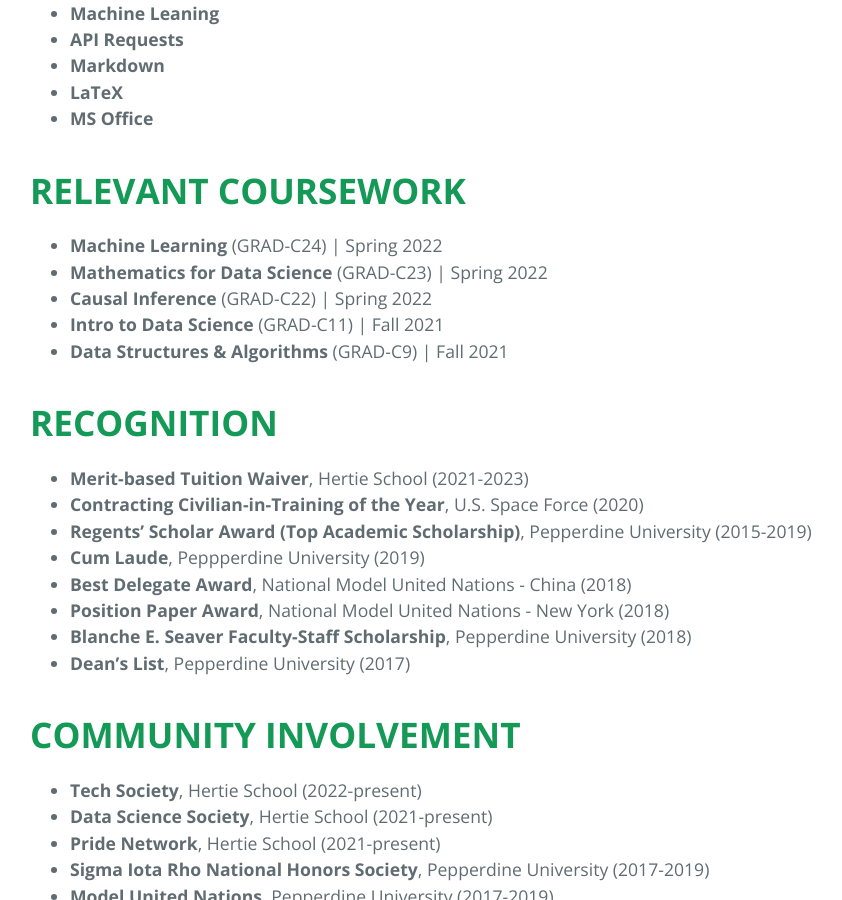
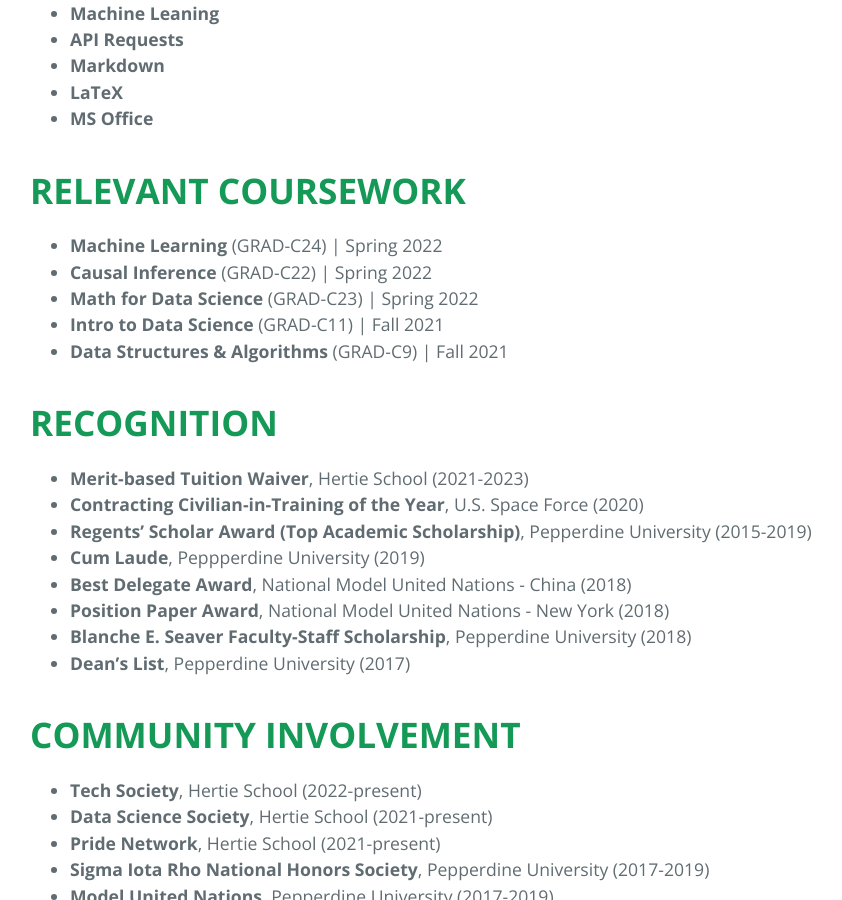
Before and after one commit to smkerr/smkerr.github.io, a Jekyll site: the page built from cv.md, in a window 1280 px wide and 900 px high, scrolled down 2876 px. Shown: the whole window, without its empty margins (194-1036 px from the left). Built offline with Jekyll 4.4.1, drawn with Linux system fonts in a browser that asks for light colours.

Commit message:
Minor tweaks

```diff
--- a/cv.md
+++ b/cv.md
@@ -80,8 +80,8 @@
 
 # **RELEVANT COURSEWORK**
 * **Machine Learning** (GRAD-C24) \| Spring 2022
-* **Mathematics for Data Science** (GRAD-C23) \| Spring 2022
 * **Causal Inference** (GRAD-C22) \| Spring 2022
+* **Math for Data Science** (GRAD-C23) \| Spring 2022
 * **Intro to Data Science** (GRAD-C11) \| Fall 2021
 * **Data Structures & Algorithms** (GRAD-C9) \| Fall 2021
 
@@ -107,7 +107,7 @@
 # **LANGUAGES**
 
 | English | Spanish | French | German |
-| :----: | :----: | :----: |
+| :----: | :----: | :----: | :----: |
 | Native  | B2      | B1     | A2     |
 
 [Go to the Home Page]({{ '/' | absolute_url }})
```
